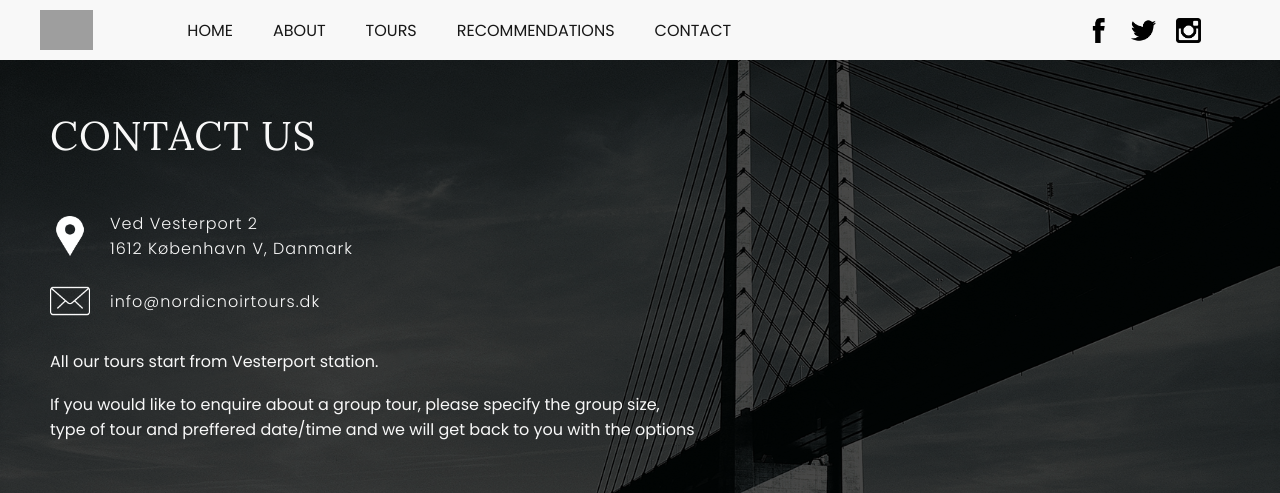
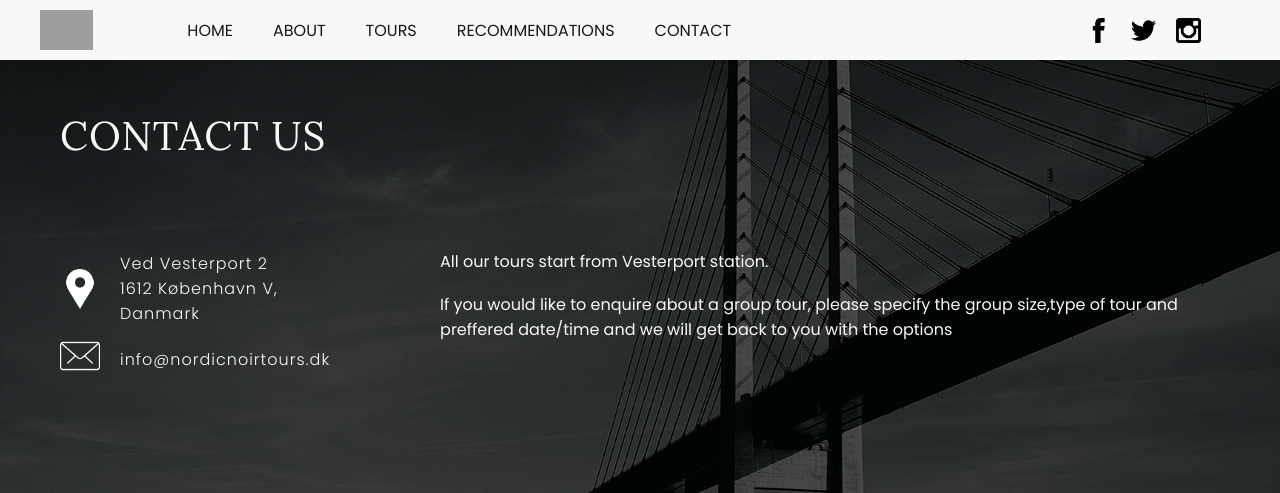
Before and after one commit to EduardCarmocanu/nordic-noir, a PHP site: page /contact.php in a window 1280 px wide. Shown: the top 493 px of the page. Run offline with PHP 8.4, Linux system fonts and the light colour scheme; some libraries are stand-ins or nearby versions; grey boxes are pictures that could not be loaded.

Commit message:
Reverted changes

```diff
--- a/contact.php
+++ b/contact.php
@@ -16,21 +16,23 @@
 	<main class="contact-main">
 		<section class="contact-info full-width has-background white">
 			<div class="contact-info-wrapper pl-5 pt-5 pb-5 full-width full-height">
-				<div class="contact-details">
-					<h1 class="pb-4">CONTACT US</h1>
-					<div class="location contact-item flex flex-align-center pa-1">
+				<h1 class="pb-4 pl-1">CONTACT US</h1>
+				<div class="flex flex-justify-space-between">
+					<div class="contact-details pa-5 pl-1">
+						<div class="location contact-item flex flex-align-center">
 							<img src="/assets/icons/location-whtie.png" alt="">
 							<h4>Ved Vesterport 2<br>1612 København V, Danmark</h4>
 						</div>
 						<div class="email contact-item flex flex-align-center pa-1">
-						<img src="/assets/icons/mail-white.png" alt="">
-						<h4>info@nordicnoirtours.dk</h4>
+							<a href="mailto:info@nordicnoirtours.dk"><img src="/assets/icons/mail-white.png" alt=""></a>
+							<a href="mailto:info@nordicnoirtours.dk"><h4>info@nordicnoirtours.dk</h4></a>
 						</div>
 					</div>
-				<div class="contact-text pb-3">
+					<div class="contact-text pa-5 pt-3">
 						<br>
 						<p>All our tours start from Vesterport station.</p><br>
-					<p>If you would like to enquire about a group tour, please specify the group size,<br>type of tour and preffered date/time and we will get back to you with the options</p>
+						<p>If you would like to enquire about a group tour, please specify the group size,type of tour and preffered date/time and we will get back to you with the options</p>
+					</div>
 				</div>
 			</div>
 		</section><section id="map" class="full-width half-view-height"></section>
```
Lines whose indentation alone changed are shown as unchanged.
